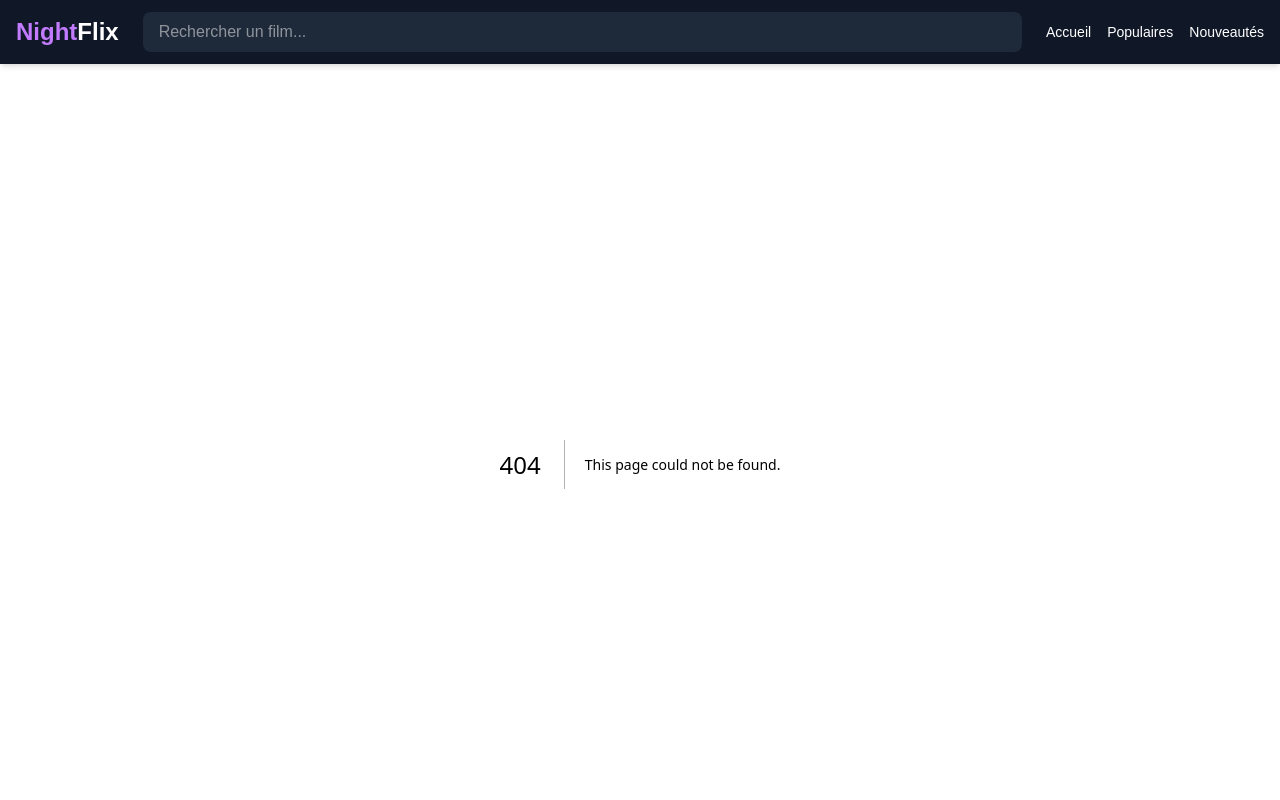
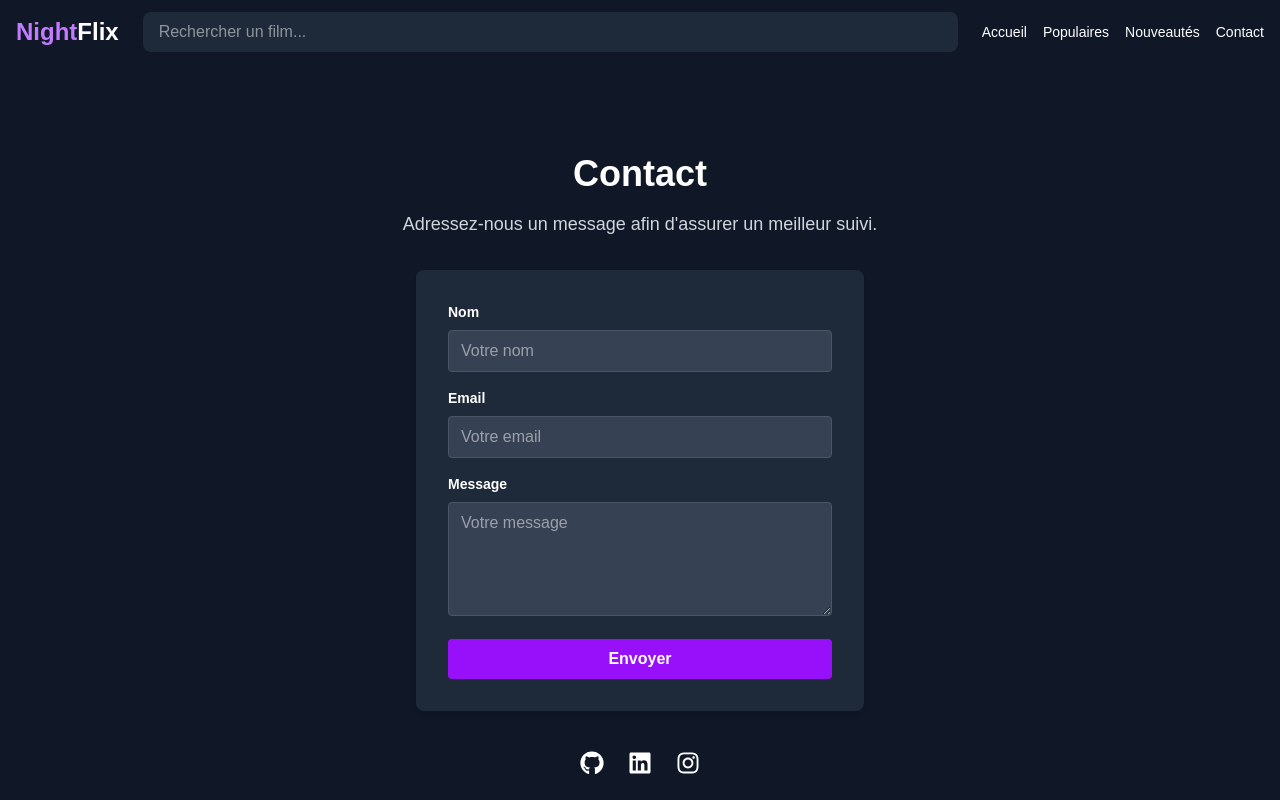
Before and after one commit to corentin-cpp/nightflix, a Next.js app: page /contacts in a window 1280 px wide. Before the commit this address had no page. Shown: the top 800 px of the page. Built offline with nearby package versions, Linux system fonts and the light colour scheme.

Commit message:
contact page

```diff
--- a/components/Footer.jsx
+++ b/components/Footer.jsx
@@ -18,7 +18,7 @@ export default function Footer() {
                         <li><a href={`/`} class="hover:text-purple-400 transition">Accueil</a></li>
                         <li><a href={`/popular`} class="hover:text-purple-400 transition">Populaires</a></li>
                         <li><a href={`/news`} class="hover:text-purple-400 transition">Nouveautés</a></li>
-                        <li><a href={`/contact`} class="hover:text-purple-400 transition">Contact</a></li>
+                        <li><a href={`/contacts`} class="hover:text-purple-400 transition">Contact</a></li>
                     </ul>
                 </div>
                 <div>
--- a/components/Navbar.jsx
+++ b/components/Navbar.jsx
@@ -48,6 +48,7 @@ export function Navbar() {
                     <a href={`/`} class="hover:text-purple-400 transition">Accueil</a>
                     <a href={`/popular`} class="hover:text-purple-400 transition">Populaires</a>
                     <a href={`/news`} class="hover:text-purple-400 transition">Nouveautés</a>
+                    <a href={`/contacts`} class="hover:text-purple-400 transition">Contact</a>
                 </div>
             </div>
 
--- /dev/null
+++ b/pages/contacts.js
@@ -0,0 +1,68 @@
+import { FaGithub, FaLinkedin, FaInstagram, FaDiscord } from 'react-icons/fa';
+
+export default function Contacts() {
+  return (
+    <div className="flex flex-col items-center justify-center min-h-screen bg-gray-900 px-4">
+      <h1 className="text-4xl font-bold mb-4 text-white">Contact</h1>
+      <p className="text-lg mb-8 text-gray-300 text-center">
+        Adressez-nous un message afin d&apos;assurer un meilleur suivi.
+      </p>
+
+      {/* Formulaire */}
+      <form className="w-full max-w-md bg-gray-800 p-8 rounded-lg shadow-md mb-10">
+        <div className="mb-4">
+          <label className="block text-white text-sm font-bold mb-2" htmlFor="name">
+            Nom
+          </label>
+          <input
+            type="text"
+            id="name"
+            placeholder="Votre nom"
+            className="bg-gray-700 border border-gray-600 rounded w-full py-2 px-3 text-white focus:outline-none focus:ring-2 focus:ring-purple-500"
+          />
+        </div>
+        <div className="mb-4">
+          <label className="block text-white text-sm font-bold mb-2" htmlFor="email">
+            Email
+          </label>
+          <input
+            type="email"
+            id="email"
+            placeholder="Votre email"
+            className="bg-gray-700 border border-gray-600 rounded w-full py-2 px-3 text-white focus:outline-none focus:ring-2 focus:ring-purple-500"
+          />
+        </div>
+        <div className="mb-4">
+          <label className="block text-white text-sm font-bold mb-2" htmlFor="message">
+            Message
+          </label>
+          <textarea
+            id="message"
+            rows={4}
+            placeholder="Votre message"
+            className="bg-gray-700 border border-gray-600 rounded w-full py-2 px-3 text-white focus:outline-none focus:ring-2 focus:ring-purple-500"
+          />
+        </div>
+        <button
+          type="submit"
+          className="bg-purple-600 hover:bg-purple-500 text-white font-bold py-2 px-4 rounded w-full"
+        >
+          Envoyer
+        </button>
+      </form>
+
+      {/* Réseaux sociaux */}
+      <div className="flex space-x-6 text-white text-2xl">
+        <a href="https://github.com/corentin-cpp" target="_blank" rel="noopener noreferrer" className="hover:text-purple-400">
+          <FaGithub />
+        </a>
+        <a href="https://www.linkedin.com/in/corentin-hoffmann/" target="_blank" rel="noopener noreferrer" className="hover:text-purple-400">
+          <FaLinkedin />
+        </a>
+        <a href="https://www.instagram.com/corentin.hfn" target="_blank" rel="noopener noreferrer" className="hover:text-purple-400">
+          <FaInstagram />
+        </a>
+      </div>
+    </div>
+  );
+}
```
Also changed, not shown: package.json (+4 -3 lines), 1 other file (tests, documents, lock files or other folders).
